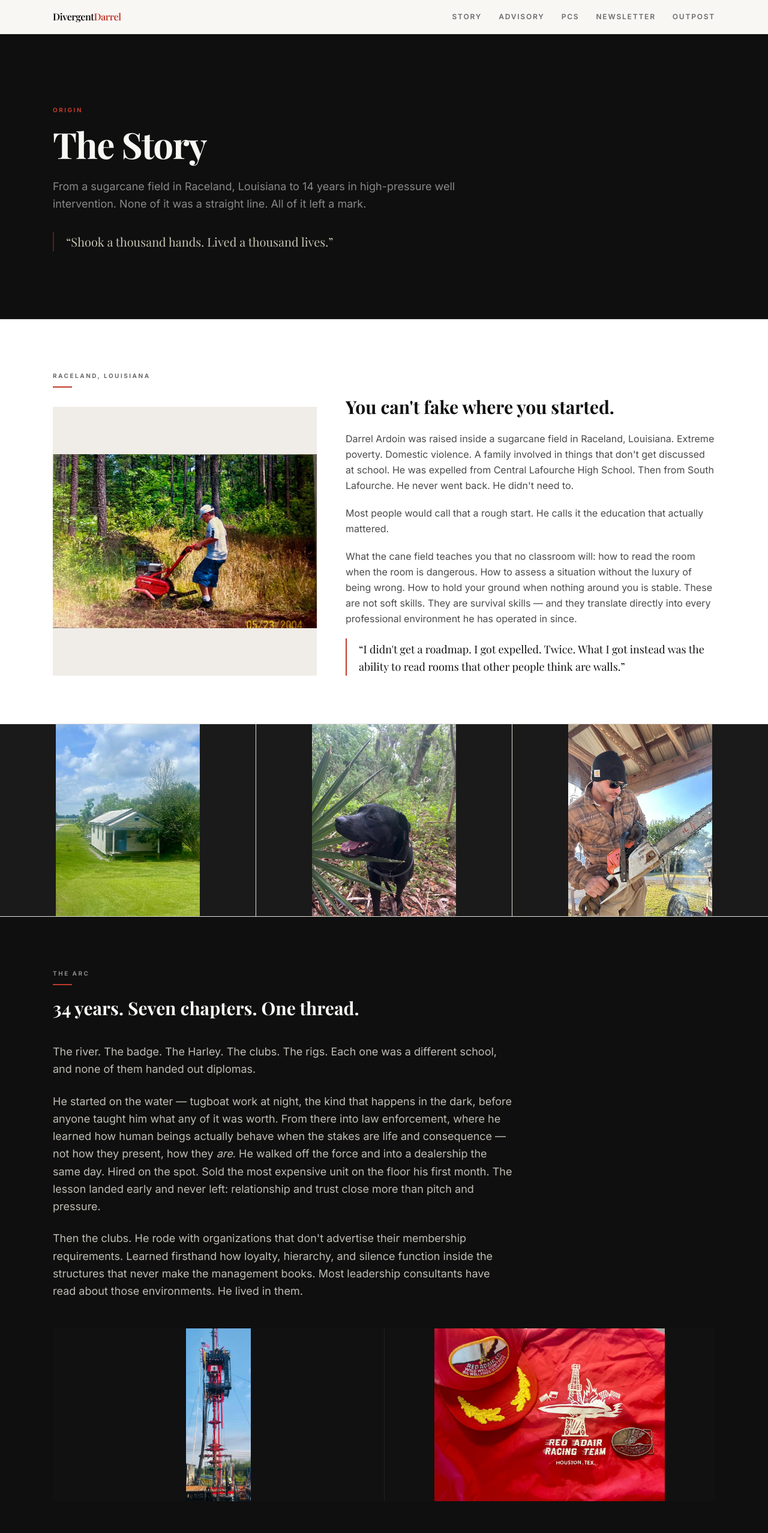
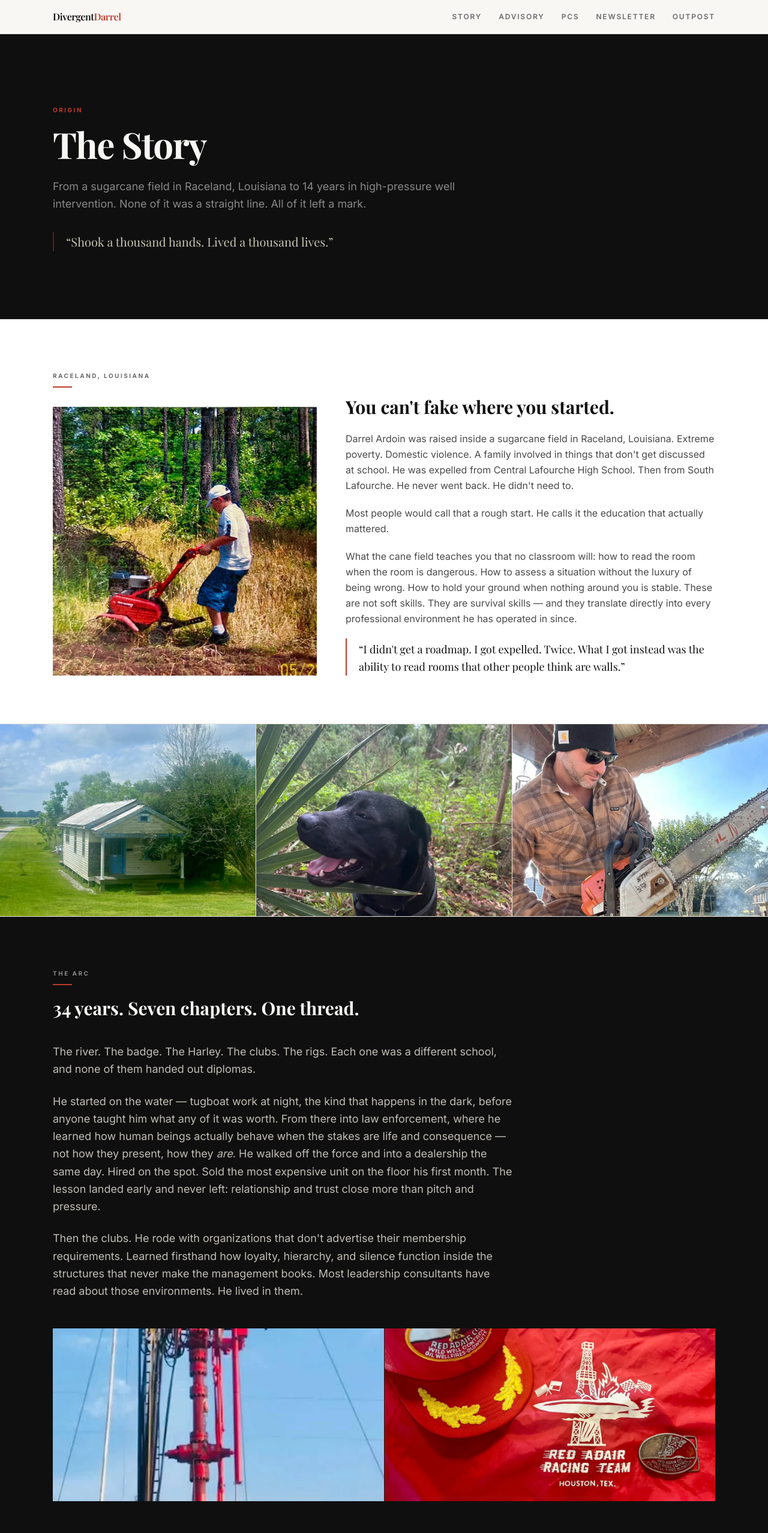
Before and after one commit to ardoinconsulting-png/divergent-darrel, a Next.js app: page /story in a window 1280 px wide. Shown: the top 2555 px of the page at 60% size. Built offline with nearby package versions, Linux system fonts and the light colour scheme.

Commit message:
Story page: object-cover to fill frames, no black bars

```diff
--- a/app/story/page.tsx
+++ b/app/story/page.tsx
@@ -54,13 +54,13 @@ export default function StoryPage() {
                 Raceland, Louisiana
               </span>
               <div className="mt-2 w-8 h-0.5 bg-[#c0392b]" />
-              <div className="relative w-full mt-8 overflow-hidden h-80 md:h-[28rem] bg-[#f0ede8]">
+              <div className="relative w-full mt-8 overflow-hidden h-80 md:h-[28rem]">
                 <Image
                   src="/images/tiller-kid.webp"
                   alt="Young Darrel — Raceland, Louisiana"
                   fill
                   sizes="(max-width: 768px) 100vw, 40vw"
-                  className="object-contain"
+                  className="object-cover object-top"
                 />
               </div>
             </div>
@@ -116,7 +116,7 @@ export default function StoryPage() {
                   alt={`Darrel Ardoin — ${i + 1}`}
                   fill
                   sizes="33vw"
-                  className="object-contain"
+                  className="object-cover"
                 />
               </div>
             ))}
@@ -173,7 +173,7 @@ export default function StoryPage() {
                   alt="Snubbing unit"
                   fill
                   sizes="50vw"
-                  className="object-contain"
+                  className="object-cover"
                 />
               </div>
               <div className="relative overflow-hidden bg-[#111] h-56 md:h-72">
@@ -182,7 +182,7 @@ export default function StoryPage() {
                   alt="Well intervention gear"
                   fill
                   sizes="50vw"
-                  className="object-contain"
+                  className="object-cover"
                 />
               </div>
             </div>
@@ -236,7 +236,7 @@ export default function StoryPage() {
                   alt={`Field operations ${i + 1}`}
                   fill
                   sizes="33vw"
-                  className="object-contain"
+                  className="object-cover"
                 />
               </div>
             ))}
@@ -259,7 +259,7 @@ export default function StoryPage() {
                   alt="Darrel Ardoin"
                   fill
                   sizes="(max-width: 768px) 100vw, 50vw"
-                  className="object-contain"
+                  className="object-cover"
                 />
               </div>
             </div>
@@ -353,7 +353,7 @@ export default function StoryPage() {
                   alt="Darrel Ardoin"
                   fill
                   sizes="(max-width: 768px) 100vw, 50vw"
-                  className="object-contain"
+                  className="object-cover"
                 />
               </div>
               <div className="bg-[#0f0f0f] p-8">
```
